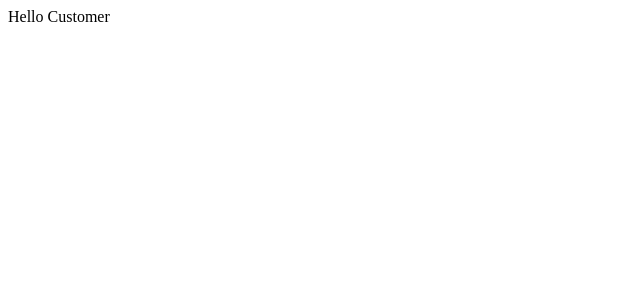
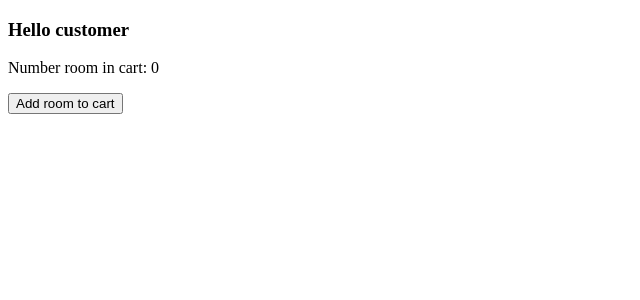
Before and after one commit to hanquocadrian/native_fe, a React (Create React App) app: page / in a window 1280 px wide. Shown: the top 300 px of the page, without its empty margins (0-640 px from the left). Built offline with nearby package versions, Linux system fonts and the light colour scheme.

Commit message:
Add Redux for: nc cha con, Alter LocalStorage, How to use Map, If(type: ...&&__, ...?__:__)

```diff
--- a/package.json
+++ b/package.json
@@ -12,6 +12,7 @@
     "react": "^17.0.2",
     "react-dom": "^17.0.2",
     "react-icons": "^4.2.0",
+    "react-redux": "^7.2.4",
     "react-router-dom": "^5.2.0",
     "react-scripts": "4.0.3",
     "react-slick": "^0.28.1",
--- /dev/null
+++ b/src/Actions/index.js
@@ -0,0 +1,17 @@
+export const addCart = (roomType) => {
+    return {
+        type: 'ADD_CART',
+
+        idLP: roomType.idLP,
+        tenLP: roomType.idLP,
+        hinhAnh: roomType.hinhAnh,
+        giaLP: roomType.giaLP
+    };
+}
+
+export const deleteItemInCart = (idLP) => {
+    return {
+        type: 'ADD_CART',
+        idLP
+    };
+}
--- a/src/Admin/Components/About/About.jsx
+++ b/src/Admin/Components/About/About.jsx
@@ -26,7 +26,6 @@ import React, { useState, useEffect } from 'react';
 import auth from 'Admin/auth';
 
 function About(props) {
-
     const [sendData, setSendData] = useState({
         myName: "",
         height: 0,
--- a/src/Components/Home/Home.jsx
+++ b/src/Components/Home/Home.jsx
@@ -1,11 +1,41 @@
-import React, { Component } from 'react'
+import React from 'react';
+import { useSelector, useDispatch } from 'react-redux';
+import { addCart } from 'Actions';
 
-export default class index extends Component {
-    render() {
-        return (
+export default function Home() {
+    const cart = useSelector(state => state.cartReducer);
+    const dispatch = useDispatch();
+
+    const roomType = {
+        idLP: 1,
+        tenLP: "Room rose",
+        hinhAnh: "room_rose_01.png",
+        giaLP: 1000000
+    };
+    return (
+        <>
+            <h3>Hello customer</h3>
+            <p>Number room in cart: { cart.count }</p>
+            <p>
+                <button onClick={() => {
+                    dispatch(addCart(roomType))
+                }}>Add room to cart</button>
+            </p>
+                {
+                    cart.count > 0 && <p>This is your Cart:</p>
+                }
             <div>
-                Hello Customer
+                {
+                    cart.items.map((item, index) =>
+                        <p key={ index }>
+                            <b>Mã LP: </b><span>{ item.idLP }</span><br />
+                            <b>Tên LP: </b><span>{ item.tenLP }</span><br />
+                            <b>Hình loại LP: </b><span>{ item.hinhAnh }</span><br />
+                            <b>Giá LP: </b><span>{ item.giaLP }</span><br />
+                        </p>
+                    )
+                }
             </div>
-        )
-    }
+        </>
+    )
 }
--- /dev/null
+++ b/src/Reducers/cart.js
@@ -0,0 +1,32 @@
+const initialState = {
+    items: [],
+    count: 0
+}
+
+const cartReducer = (state = initialState, action) => {
+    switch(action.type){
+        case 'ADD_CART':
+            return {
+                items: [
+                    ...state.items,
+                    {
+                        idLP: action.idLP,
+                        tenLP: action.tenLP,
+                        hinhAnh: action.hinhAnh,
+                        giaLP: action.giaLP
+                    }
+                ],
+                count: state.count + 1
+            };
+        case 'REMOVE_CART':
+            var getIndex = state.items.map(function(item) { return item.idLP; }).indexOf(action.idLP);
+            return {
+                items: state.items.splice(getIndex, 1),
+                count: state.count - 1
+            };
+        default:
+            return state;
+    }
+}
+
+export default cartReducer;
--- /dev/null
+++ b/src/Reducers/index.js
@@ -0,0 +1,8 @@
+import cartReducer from './cart';
+import { combineReducers } from 'redux';
+
+const allReducers = combineReducers({
+    cartReducer : cartReducer
+});
+
+export default allReducers;
--- a/src/index.js
+++ b/src/index.js
@@ -2,10 +2,23 @@ import React from 'react';
 import ReactDOM from 'react-dom';
 import App from './App/App';
 
+//  Redux
+import { createStore } from 'redux';
+import { Provider } from 'react-redux';
+import allReducers from 'Reducers';
+
+const store = createStore(
+  allReducers,
+  window.__REDUX_DEVTOOLS_EXTENSION__ && window.__REDUX_DEVTOOLS_EXTENSION__()
+);
+
+//  main
 if(document.getElementById('root')){
   ReactDOM.render(
     <React.StrictMode>
-      <App />
+      <Provider store={ store }>
+        <App />
+      </Provider>
     </React.StrictMode>,
     document.getElementById('root')
   );
```
Also changed, not shown: 2 other files (tests, documents, lock files or other folders).
